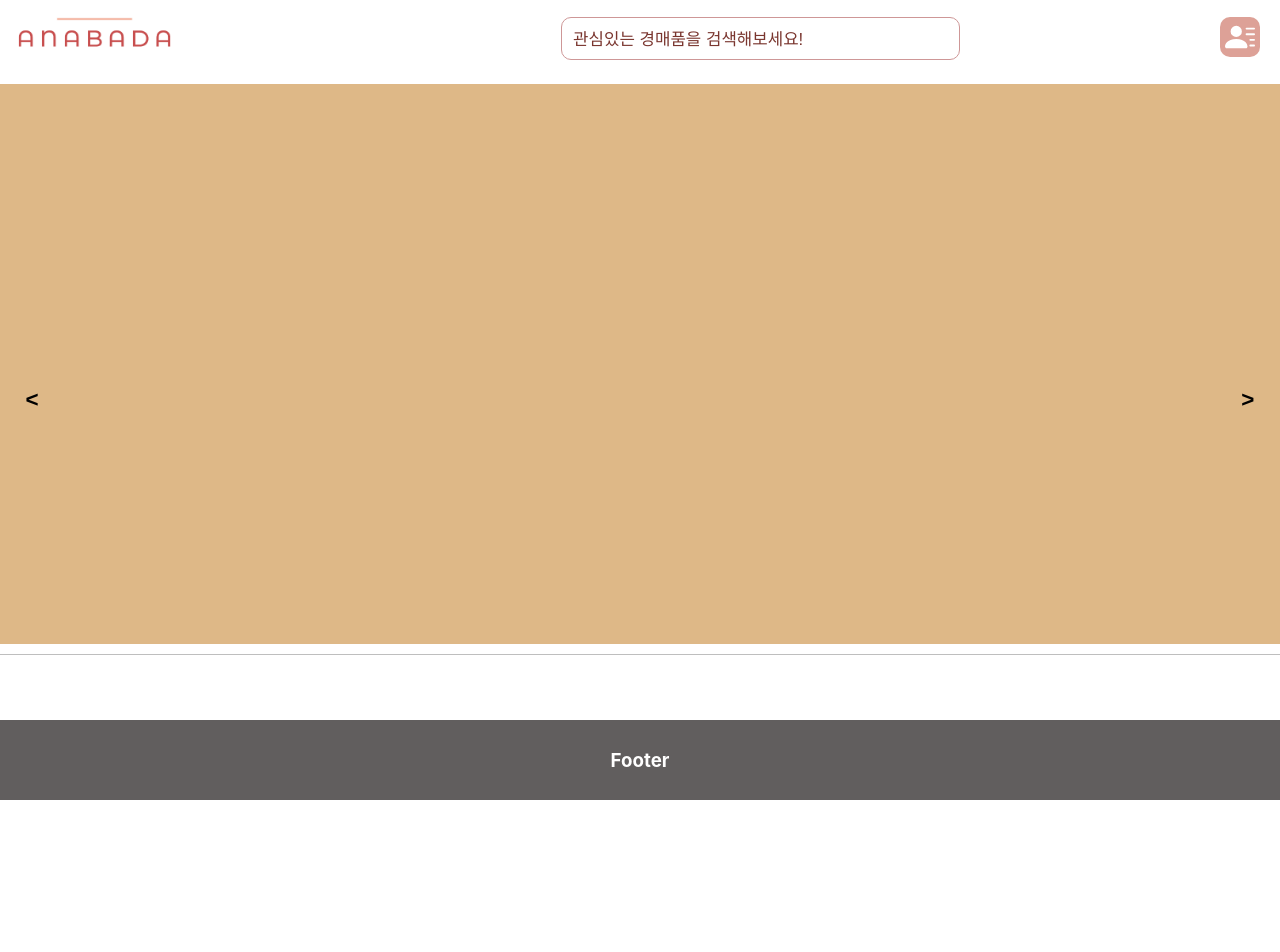
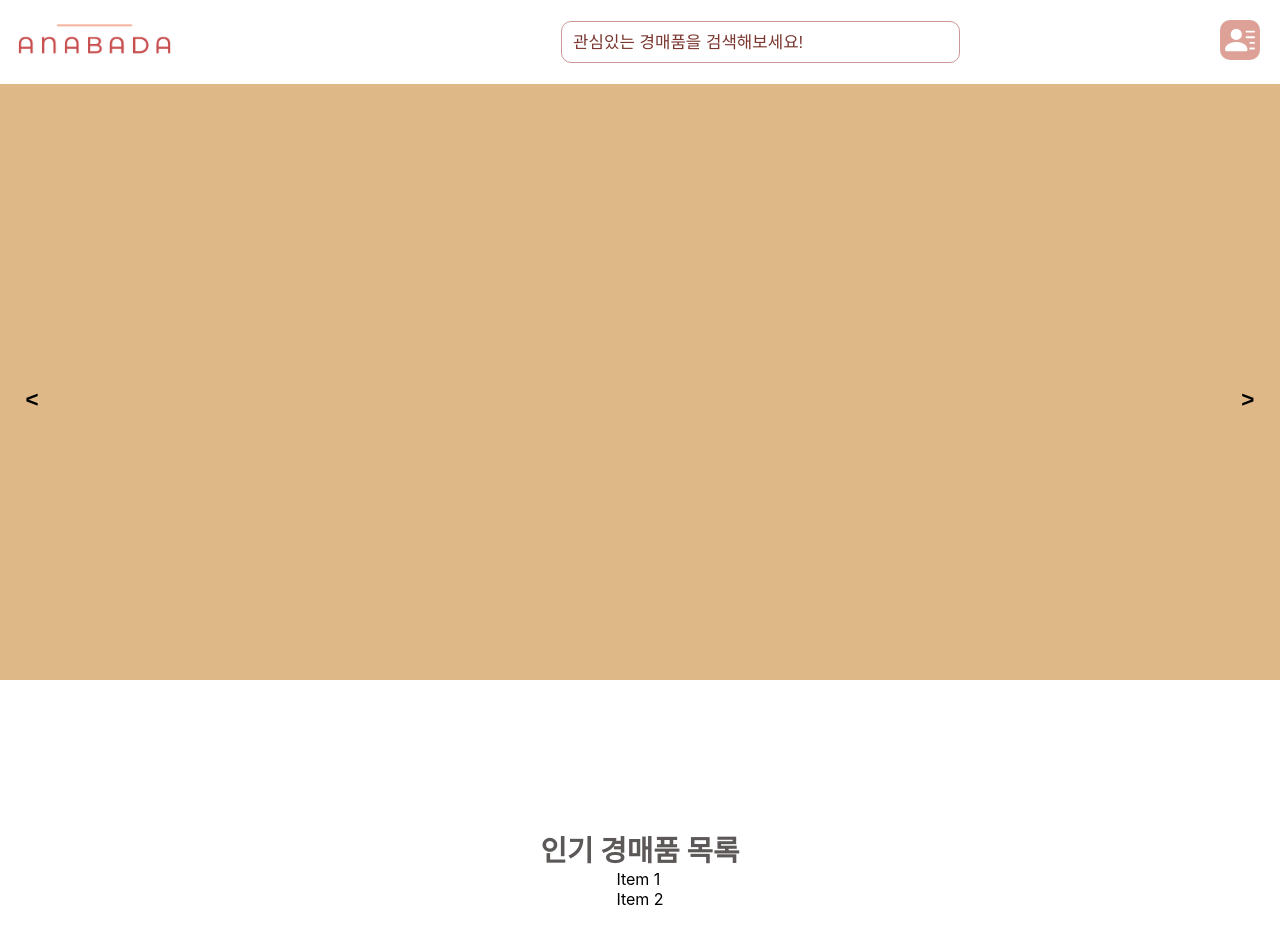
Before and after one commit to kcm0147/Anabada_Project, a React (Create React App) app in the folder client/: page / in a window 1280 px wide. Shown: the top 952 px of the page. Before the commit the page ends 800 px from the top, so only its background shows below. Built offline with nearby package versions, Linux system fonts and the light colour scheme.

Commit message:
homeview : hot item view add

```diff
--- a/client/package.json
+++ b/client/package.json
@@ -8,6 +8,7 @@
     "@testing-library/user-event": "^12.8.3",
     "node-sass": "^4.14.0",
     "react": "^17.0.1",
+    "react-bootstrap": "^1.6.0",
     "react-dom": "^17.0.1",
     "react-icons": "^4.2.0",
     "react-router-dom": "^5.2.0",
--- a/client/src/assets/css/Footer.css
+++ b/client/src/assets/css/Footer.css
@@ -1,11 +1,9 @@
 
 .footer-section {
-    position: absolute;
     display:flex;
     justify-content: center;
     align-items: center;
     background-color: rgb(97, 94, 94);
     width: 100%;
     height: 10vh;
-    bottom: 0%;
 }
--- /dev/null
+++ b/client/src/assets/css/HotItemView.scss
@@ -0,0 +1,17 @@
+
+#hot-item-section {
+    padding: 10% 0%;
+    width: 100%;
+    display: flex;
+    flex-direction: column;
+    align-items: center;
+    justify-content: center;
+}
+
+#main-title {
+    color: rgb(93, 88, 88);
+    font: {
+        weight: 750;
+        size: 1.8rem;
+    }
+}
--- a/client/src/assets/css/Mymenu.scss
+++ b/client/src/assets/css/Mymenu.scss
@@ -1,4 +1,4 @@
-ol {
+#mymenu {
     background-color: rgb(105, 102, 102);
     right: 10px;
     position: absolute;
@@ -12,7 +12,7 @@ ol {
     transition : all 0.5s;
 }
 
-li {
+#mymenu li {
     margin: 10px 0px;
     padding-bottom: 10px;
     padding-top: 5px;
--- a/client/src/assets/css/Slidebox.css
+++ b/client/src/assets/css/Slidebox.css
@@ -1,3 +1,7 @@
+ul {
+    margin-top: 10vh;
+}
+
 .slidebox{
     overflow: hidden;
 }
@@ -7,7 +11,6 @@
 
 .slidebox input{
     z-index: 1;
-    padding: 1%;
 }
 
 .slide-list{
@@ -20,7 +23,7 @@
 .slide-item{
     display: inline-block;
     width: 100%;
-    height: 70vh;
+    height: 75vh;
 }
 
 .slide-list button {
--- a/client/src/assets/css/navbar.scss
+++ b/client/src/assets/css/navbar.scss
@@ -1,13 +1,16 @@
 .nav-style{
+    position: fixed;
     display: flex;
     justify-content: space-between;
     align-items: center;
-    padding-top: 1%;
-    height: 5vh;
+    padding: 10px 0px;
+    height: 8vh;
+    z-index: 100;
+    background-color: rgb(255, 255, 255);
+    width: 100%;
 }
 
 .nav-logo{
-    margin-top: 5px;
     width: 190px;
 }
 
@@ -15,7 +18,6 @@
     display: inline-block;
     padding-left: 9%;
     width: 30%;
-    height: 4vh;
 }
 
 .nav-searchinput{
@@ -23,7 +25,7 @@
     padding-top: 1.5%;
     padding-bottom: 1%;
     width: 100%;
-    height: 100%;
+    height: 30px;
     font-size: 1.05rem;
     color: rgb(146, 144, 144);
     border: 1.1px solid rgb(206, 151, 151);
@@ -39,7 +41,6 @@
 }
 
 .myprofile-icon {
-    margin-top: 1%;
     padding: 0 20px;
 }
 
--- a/client/src/components/home/Homeview.js
+++ b/client/src/components/home/Homeview.js
@@ -1,5 +1,6 @@
 import Footer from 'components/Footer'
 import Slidebox from 'components/home/Slidebox'
+import HotItemView from 'components/home/HotItemView'
 import Navbar from 'components/nav/Navbar'
 
 export default function Homeview() {
@@ -7,6 +8,7 @@ export default function Homeview() {
         <div>
             <Navbar />
             <Slidebox />
+            <HotItemView />
             <Footer />
         </div>
     )
--- /dev/null
+++ b/client/src/components/home/HotItem.js
@@ -0,0 +1,10 @@
+
+export default function Hotitem(props) {
+    return (
+        <div>
+            <div>
+                {props.name}
+            </div>
+        </div>
+    )
+}
--- /dev/null
+++ b/client/src/components/home/HotItemView.js
@@ -0,0 +1,17 @@
+import { Row, Col } from 'react-bootstrap'
+import HotItem from 'components/home/HotItem'
+import 'assets/css/HotItemView.scss'
+
+export default function HotItemView() {
+    return (
+        <div id='hot-item-section'>
+            <div id='main-title'>인기 경매품 목록</div>
+            <Row>
+                <Col>
+                    <HotItem name='Item 1' />
+                    <HotItem name='Item 2' />
+                </Col>
+            </Row>
+        </div>
+    )
+}
--- a/client/src/components/nav/Mymenu.js
+++ b/client/src/components/nav/Mymenu.js
@@ -3,7 +3,7 @@ import 'assets/css/Mymenu.scss'
 export default function Mymenu(props) {
 
     return (
-        <ol ref={props.myMenuRef}>
+        <ol id='mymenu' ref={props.myMenuRef}>
             <li>
                 경매 참여 현황
                 <span>&#62;</span>
```
Also changed, not shown: 1 other file (tests, documents, lock files or other folders).
